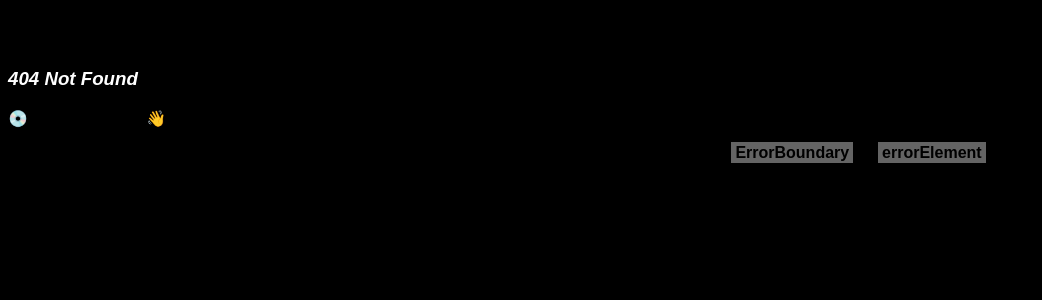
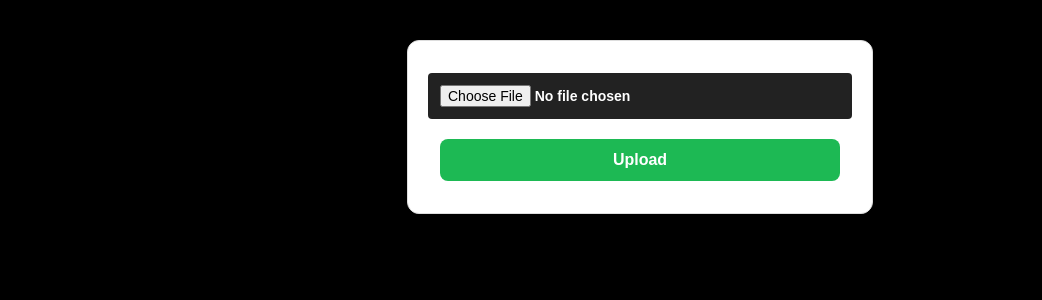
Before and after one commit to ranahusain/Spotify, a React (Vite) app in the folder my-app/: page /ImageUpload in a window 1280 px wide. Before the commit this address had no page. Shown: the top 300 px of the page, without its empty margins (0-1042 px from the left). Built offline with nearby package versions, Linux system fonts and the light colour scheme.

Commit message:
image upload done

```diff
--- a/my-app/package.json
+++ b/my-app/package.json
@@ -10,6 +10,7 @@
     "preview": "vite preview"
   },
   "dependencies": {
+    "@supabase/supabase-js": "^2.51.0",
     "axios": "^1.10.0",
     "react": "^19.1.0",
     "react-dom": "^19.1.0",
--- a/my-app/src/App.jsx
+++ b/my-app/src/App.jsx
@@ -10,6 +10,7 @@ import {
 import HomePage from "./pages/HomePage/HomePage";
 import LogIn from "./pages/LogIn/LogIn";
 import SignUp from "./pages/SignUp/SignUp";
+import ImageUpload from "./components/ImageUpload/ImageUpload";
 
 const router = createBrowserRouter(
   createRoutesFromElements(
@@ -17,6 +18,7 @@ const router = createBrowserRouter(
       <Route path="/" element={<HomePage />} />
       <Route path="/SignUp" element={<SignUp />} />
       <Route path="/LogIn" element={<LogIn />} />
+      <Route path="/ImageUpload" element={<ImageUpload />} />
     </>
   )
 );
--- /dev/null
+++ b/my-app/src/components/Footer/Footer.jsx
@@ -0,0 +1,22 @@
+import React from "react";
+import styles from "./Footer.module.css";
+const Footer = () => {
+  return (
+    <>
+      <div className={styles.spotify_footer}>
+        <div className={styles.footer_content}>
+          <div className={styles.text_container}>
+            <p className={styles.footer_heading}>Preview of Spotify</p>
+            <p className={styles.footer_text}>
+              Sign up to get unlimited songs and podcasts with occasional ads.
+              No credit card needed.
+            </p>
+          </div>
+          <button className={styles.signup_btn}>Sign up free</button>
+        </div>
+      </div>
+    </>
+  );
+};
+
+export default Footer;
--- /dev/null
+++ b/my-app/src/components/Footer/Footer.module.css
@@ -0,0 +1,48 @@
+.spotify_footer {
+  background: linear-gradient(90deg, #af2896, #509bf5);
+  padding: 20px 20px;
+  color: white;
+  position: fixed;
+  bottom: 0;
+  width: 98%;
+  font-family: sans-serif;
+}
+
+.footer_content {
+  display: flex;
+  justify-content: space-between;
+  align-items: center;
+}
+
+.text_container {
+  max-width: 70%;
+}
+
+.footer_heading {
+  font-weight: bold;
+  font-size: 14px;
+  margin: 0;
+  font-weight: bold;
+}
+
+.footer_text {
+  margin: 4px 0 0;
+  font-size: 14px;
+  font-weight: bold;
+}
+
+.signup_btn {
+  background-color: white;
+  color: black;
+  border: none;
+  border-radius: 999px;
+  padding: 8px 32px;
+  font-weight: bold;
+  cursor: pointer;
+  transition: background-color 0.3s ease;
+  font-size: 16px;
+}
+
+.signup_btn:hover {
+  background-color: #eaeaea;
+}
--- /dev/null
+++ b/my-app/src/components/ImageUpload/ImageUpload.jsx
@@ -0,0 +1,72 @@
+import { useState } from "react";
+import { supabase } from "../../supabaseClient";
+import styles from "./ImageUpload.module.css";
+const ImageUpload = () => {
+  const [file, setFile] = useState(null);
+  const [uploading, setUploading] = useState(false);
+  const [fileURL, setFileURL] = useState("");
+
+  const handleFileChange = (event) => {
+    setFile(event.target.files[0]); //here we set the file
+  };
+
+  const handleUpload = async () => {
+    try {
+      setUploading(true);
+
+      if (!file) {
+        alert("Please select a file to upload");
+        return;
+      }
+
+      const fileExt = file.name.split(".").pop(); //get the file extension mp3,png,jpeg
+      console.log(fileExt);
+      const fileName = `${Math.random()}.${fileExt}`; //generate random math number to avoid duplication with . attach the extension 3084096438.png
+      console.log(fileName);
+      const filePath = `${fileName}`; //file path with math number generated and  extension all at one place clean
+      console.log(filePath);
+
+      let { data, error } = await supabase.storage
+        .from("songs")
+        .upload(filePath, file);
+
+      if (error) {
+        throw error;
+      }
+
+      const { data: url } = await supabase.storage
+        .from("songs")
+        .getPublicUrl(filePath);
+
+      console.log(data.publicUrl);
+      setFileURL(url.publicUrl);
+      alert("File Uploaded Successfully");
+    } catch (error) {
+      console.log(error);
+    } finally {
+      setUploading(false);
+    }
+  };
+  return (
+    <>
+      <div className={styles.uploadContainer}>
+        <input
+          type="file"
+          onChange={handleFileChange}
+          className={styles.uploadInput}
+        />
+        <button
+          onClick={handleUpload}
+          disabled={uploading}
+          className={styles.uploadButton}
+        >
+          {uploading ? "Uploading..." : "Upload"}
+        </button>
+
+        {fileURL && <p className={styles.uploadURL}>File URL: {fileURL}</p>}
+      </div>
+    </>
+  );
+};
+
+export default ImageUpload;
--- /dev/null
+++ b/my-app/src/components/ImageUpload/ImageUpload.module.css
@@ -0,0 +1,50 @@
+/* ImageUpload.module.css */
+
+.uploadContainer {
+  display: flex;
+  flex-direction: column;
+  align-items: center;
+  padding: 32px;
+  margin: 40px auto;
+  max-width: 400px;
+  border: 1px solid #ddd;
+  border-radius: 12px;
+  background-color: #ffffff;
+  box-shadow: 0 6px 12px rgba(0, 0, 0, 0.05);
+  font-family: "Segoe UI", Tahoma, Geneva, Verdana, sans-serif;
+}
+
+.uploadInput {
+  margin-bottom: 20px;
+  width: 100%;
+}
+
+.uploadButton {
+  padding: 12px 28px;
+  font-size: 16px;
+  font-weight: 600;
+  background-color: #1db954;
+  color: white;
+  border: none;
+  border-radius: 8px;
+  cursor: pointer;
+  transition: background-color 0.3s ease;
+  width: 100%;
+}
+
+.uploadButton:hover:not(:disabled) {
+  background-color: #17a74a;
+}
+
+.uploadButton:disabled {
+  background-color: #cccccc;
+  cursor: not-allowed;
+}
+
+.uploadURL {
+  margin-top: 20px;
+  word-break: break-all;
+  color: #222;
+  font-size: 14px;
+  text-align: center;
+}
--- a/my-app/src/pages/HomePage/HomePage.jsx
+++ b/my-app/src/pages/HomePage/HomePage.jsx
@@ -1,11 +1,13 @@
 import React from "react";
 import NavBar from "../../components/Navbar/Navbar";
 import MainContainer from "../../components/MainContainer/MainContainer";
+import Footer from "../../components/Footer/Footer";
 const HomePage = () => {
   return (
     <>
       <NavBar />
       <MainContainer />
+      <Footer />
     </>
   );
 };
--- /dev/null
+++ b/my-app/src/supabaseClient.js
@@ -0,0 +1,5 @@
+import { createClient } from "@supabase/supabase-js";
+const supabaseUrl = import.meta.env.VITE_SUPABASE_URL;
+const supabaseAnonKey = import.meta.env.VITE_SUPABASE_ANON_KEY;
+
+export const supabase = createClient(supabaseUrl, supabaseAnonKey);
```
Also changed, not shown: 2 other files (tests, documents, lock files or other folders).
